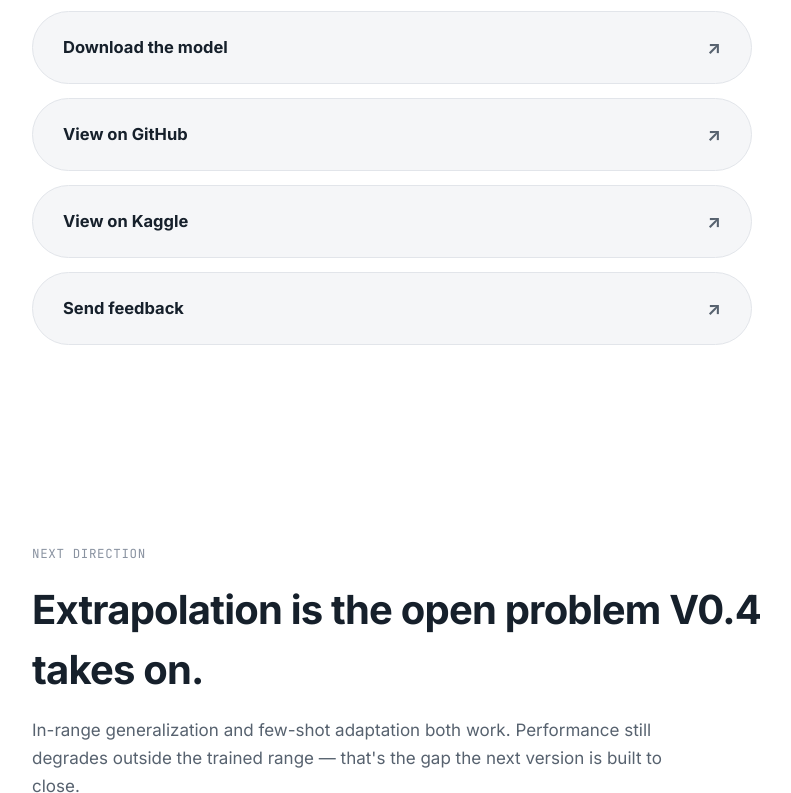
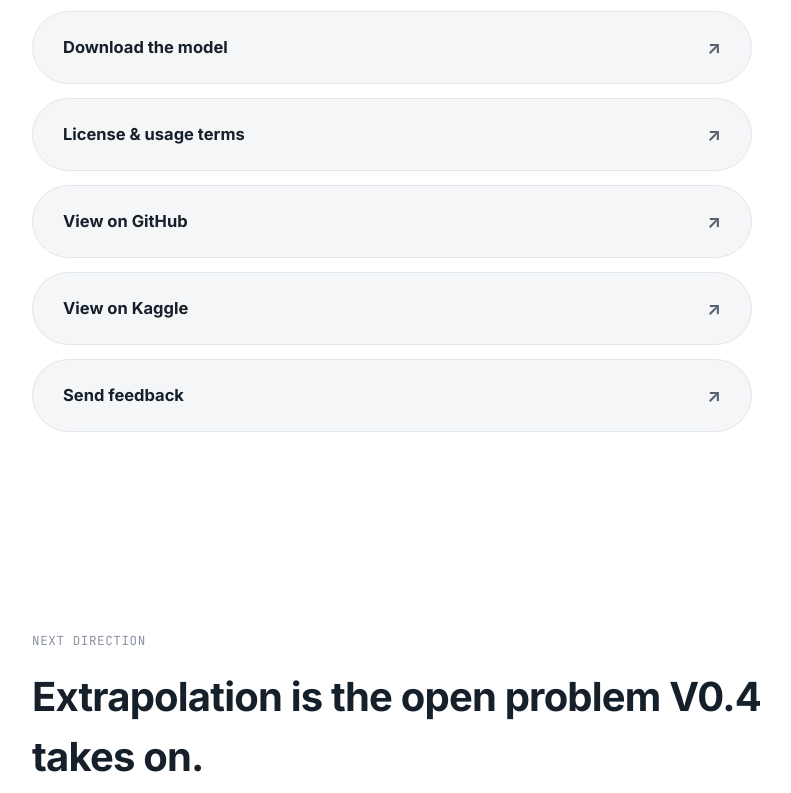
Before and after one commit to Vikashlkrsrivastav41/astrix.frontend, a plain HTML site: page index.html in a window 1280 px wide. Shown: the part 8964-9757 px from the top of the page, without its empty margins (76-867 px from the left). Drawn offline with Linux system fonts and the light colour scheme; no server answers.

Commit message:
Update index.html

```diff
--- a/index.html
+++ b/index.html
@@ -798,6 +798,10 @@
       Download the model
       <span class="arrow">↗</span>
     </a>
+    <a class="res-pill" href="./LICENSE.md" target="_blank" rel="noopener">
+      License &amp; usage terms
+      <span class="arrow">↗</span>
+    </a>
     <a class="res-pill" href="https://github.com/Vikashlkrsrivastav41" target="_blank" rel="noopener">
       View on GitHub
       <span class="arrow">↗</span>
@@ -874,6 +878,7 @@
 <footer>
   <div>Kertory-JEPA · V0.1 → V0.2 → V0.3.1 Research Journey</div>
   <div>Author: Vikash Kumar · Independent Research Project</div>
+  <div style="margin-top:6px; font-size:11.5px;">Free for research &amp; personal use with credit · commercial use requires permission — <a href="./LICENSE.md" target="_blank" rel="noopener" style="color:inherit;">see license</a></div>
 </footer>
 
 <!-- ============ UPLOAD PANEL — replaces any asset on the page and saves it to Firebase ============ -->
```
